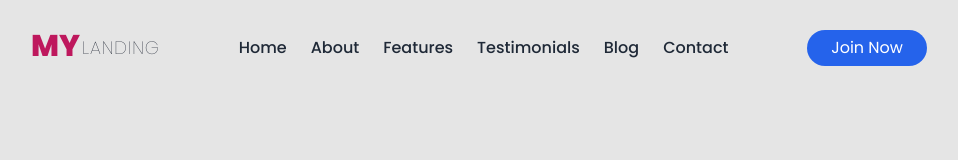
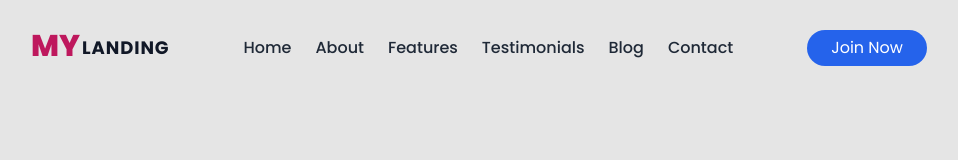
Before and after one commit to rawdaymohamed/my_landing_page, a Next.js app: page / in a window 1280 px wide. Shown: the top 160 px of the page, without its empty margins (161-1119 px from the left). Built offline with nearby package versions, Linux system fonts and the light colour scheme.

Commit message:
Fix: make logo readable

```diff
--- a/src/app/components/Home/Navbar/Nav.tsx
+++ b/src/app/components/Home/Navbar/Nav.tsx
@@ -32,7 +32,7 @@ const Nav = () => {
               <span className="mr-0.5 -mt-1 font-extrabold text-pink-700 text-3xl ">
                 MY
               </span>
-              <div className="text-lg font-thin uppercase tracking-wider">
+              <div className="text-lg font-bold uppercase tracking-wider">
                 Landing
               </div>
             </Link>
```
